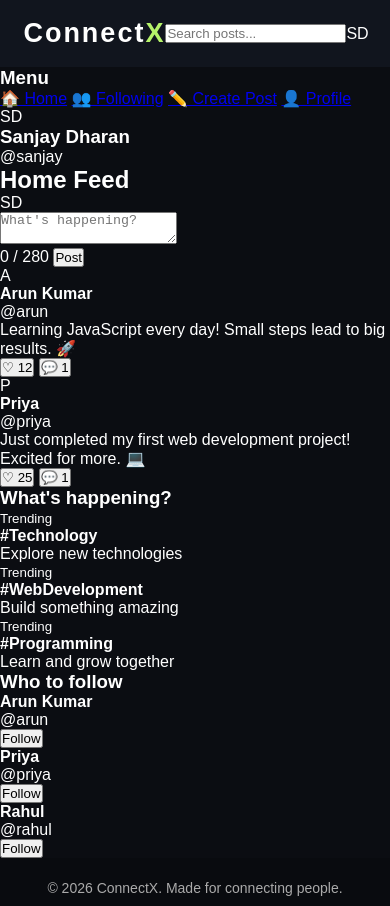
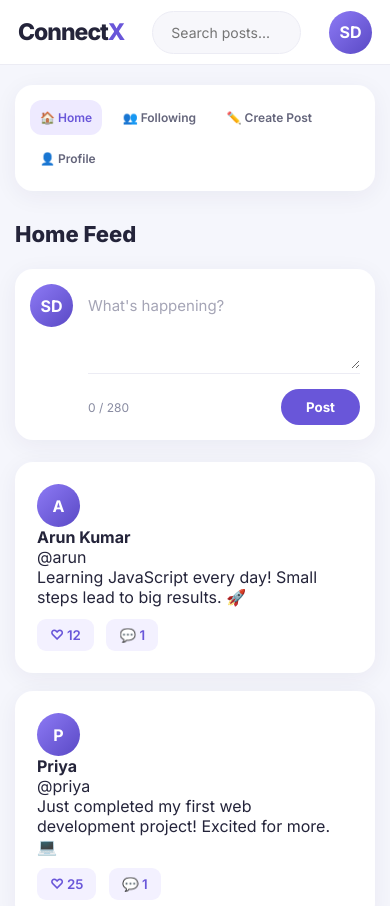
Before and after one commit to sanjaydharan1328-lab/Twitter-, a plain HTML site: page index.html in a window 390 px wide. Shown: the top 906 px of the page. Drawn offline with Linux system fonts and the light colour scheme.

Commit message:
Update style.css

```diff
--- a/style.css
+++ b/style.css
@@ -1,365 +1,400 @@
+
+/* =================================
+   CONNECTX - PREMIUM SOCIAL UI
+================================= */
+
+@import url('https://fonts.googleapis.com/css2?family=Inter:wght@400;500;600;700;800&display=swap');
+
+:root {
+    --primary: #6956d9;
+    --primary-light: #eeeaff;
+    --bg: #f5f6fc;
+    --surface: #ffffff;
+    --text: #24243a;
+    --muted: #888ba1;
+    --border: #ececf4;
+    --shadow: 0 5px 25px rgba(45, 42, 90, 0.06);
+}
 
 * {
     margin: 0;
     padding: 0;
     box-sizing: border-box;
+}
+
+html {
     scroll-behavior: smooth;
 }
 
 body {
-    font-family: Arial, sans-serif;
-    background: #0b0d12;
-    color: white;
+    font-family: 'Inter', sans-serif;
+    background: var(--bg);
+    color: var(--text);
+    min-height: 100vh;
 }
 
-/* Navigation */
+/* NAVBAR */
 
-header {
-    background: #11151e;
+.navbar {
+    height: 76px;
+    background: rgba(255,255,255,0.95);
+    border-bottom: 1px solid var(--border);
+    display: flex;
+    align-items: center;
+    justify-content: space-between;
+    padding: 0 7%;
     position: sticky;
     top: 0;
     z-index: 100;
-}
-
-.navbar {
-    display: flex;
-    justify-content: space-between;
-    align-items: center;
-    padding: 20px 8%;
+    backdrop-filter: blur(15px);
 }
 
 .logo {
-    font-size: 27px;
-    letter-spacing: 2px;
+    font-size: 28px;
+    font-weight: 800;
+    letter-spacing: -1px;
+    color: var(--text);
 }
 
-.logo span,
-.heading span {
-    color: #b6f36a;
+.logo span {
+    color: var(--primary);
 }
 
-.nav-links {
-    display: flex;
-    list-style: none;
-    gap: 30px;
+#searchInput {
+    width: 320px;
+    padding: 12px 18px;
+    border: 1px solid var(--border);
+    border-radius: 30px;
+    background: #f7f7fb;
+    outline: none;
+    font-size: 14px;
+    font-family: inherit;
 }
 
-.nav-links a {
-    color: white;
-    text-decoration: none;
-    transition: 0.3s;
+#searchInput:focus {
+    border-color: var(--primary);
+    background: white;
 }
 
-.nav-links a:hover {
-    color: #b6f36a;
+.nav-profile, .avatar {
+    width: 43px;
+    height: 43px;
+    border-radius: 50%;
+    display: flex;
+    align-items: center;
+    justify-content: center;
+    background: linear-gradient(135deg, #8d7af5, #5a49c5);
+    color: white;
+    font-weight: 700;
+    flex-shrink: 0;
 }
 
-.menu-btn {
-    display: none;
-    background: none;
-    border: none;
-    color: white;
-    font-size: 25px;
-    cursor: pointer;
+/* MAIN LAYOUT */
+
+.layout {
+    max-width: 1450px;
+    margin: 35px auto;
+    padding: 0 35px;
+    display: grid;
+    grid-template-columns: 240px minmax(400px, 1fr) 290px;
+    gap: 25px;
+    align-items: start;
 }
 
-/* Home */
+/* SIDEBAR */
 
-.home {
-    min-height: 90vh;
-    display: flex;
-    justify-content: space-between;
-    align-items: center;
-    padding: 70px 10%;
-    gap: 40px;
+.sidebar {
+    background: var(--surface);
+    padding: 25px 18px;
+    border-radius: 18px;
+    box-shadow: var(--shadow);
+    position: sticky;
+    top: 100px;
 }
 
-.home-content {
-    max-width: 600px;
+.sidebar > h3 {
+    font-size: 13px;
+    color: var(--muted);
+    text-transform: uppercase;
+    letter-spacing: 1px;
+    margin: 0 0 20px 10px;
 }
 
-.subtitle {
-    color: #b6f36a;
-    letter-spacing: 3px;
-    font-size: 13px;
+.menu-item,
+.sidebar > a {
+    display: flex;
+    align-items: center;
+    padding: 13px 14px;
+    margin-bottom: 8px;
+    text-decoration: none;
+    color: #64657b;
+    border-radius: 12px;
+    font-size: 14px;
+    font-weight: 600;
+    transition: 0.25s;
 }
 
-.home h1 {
-    font-size: 48px;
-    margin: 20px 0;
+.menu-item:hover,
+.sidebar > a:hover,
+.menu-item.active {
+    background: var(--primary-light);
+    color: var(--primary);
 }
 
-.home h1 span {
-    color: #b6f36a;
+.profile-card {
+    margin-top: 30px;
+    padding: 20px 10px;
+    border-top: 1px solid var(--border);
+    text-align: center;
 }
 
-.home h2 {
-    font-size: 28px;
+.profile-card .avatar {
+    margin: 0 auto 12px;
+}
+
+.profile-card h3 {
+    font-size: 15px;
+}
+
+.profile-card p {
+    font-size: 12px;
+    color: var(--muted);
+    margin-top: 5px;
+}
+
+/* MAIN FEED */
+
+.feed {
+    min-width: 0;
+}
+
+.feed > h2 {
+    font-size: 25px;
+    margin: 5px 0 22px;
+    font-weight: 800;
+}
+
+/* POST COMPOSER */
+
+.composer {
+    display: flex;
+    gap: 15px;
+    background: var(--surface);
+    padding: 22px;
+    border-radius: 18px;
+    box-shadow: var(--shadow);
+    margin-bottom: 22px;
+}
+
+.composer-content {
+    flex: 1;
+    min-width: 0;
+}
+
+#postInput {
+    width: 100%;
+    min-height: 85px;
+    resize: vertical;
+    border: none;
+    outline: none;
+    font-family: inherit;
+    font-size: 15px;
+    padding: 12px 0;
+    color: var(--text);
+    background: transparent;
+}
+
+#postInput::placeholder {
+    color: #a5a5b6;
+}
+
+.composer-bottom {
+    display: flex;
+    align-items: center;
+    justify-content: space-between;
+    border-top: 1px solid var(--border);
+    padding-top: 15px;
+    color: var(--muted);
+    font-size: 12px;
+}
+
+button {
+    cursor: pointer;
+    font-family: inherit;
+}
+
+#postButton {
+    background: var(--primary);
+    color: white;
+    border: none;
+    padding: 10px 25px;
+    border-radius: 25px;
+    font-weight: 700;
+    transition: 0.25s;
+}
+
+#postButton:hover {
+    background: #5140bd;
+    transform: translateY(-2px);
+}
+
+/* POSTS */
+
+#postsContainer {
+    display: flex;
+    flex-direction: column;
+    gap: 18px;
+}
+
+#postsContainer > * {
+    background: var(--surface);
+    padding: 22px;
+    border-radius: 18px;
+    box-shadow: var(--shadow);
+    overflow-wrap: anywhere;
+}
+
+#postsContainer button {
+    background: #f3f1ff;
+    color: var(--primary);
+    border: none;
+    padding: 8px 13px;
+    border-radius: 9px;
+    margin: 12px 8px 0 0;
+    font-weight: 600;
+}
+
+#postsContainer button:hover {
+    background: #e6e0ff;
+}
+
+/* RIGHT SIDEBAR */
+
+.right-sidebar {
+    display: flex;
+    flex-direction: column;
+    gap: 20px;
+}
+
+.trending,
+.suggestions {
+    background: var(--surface);
+    padding: 22px 18px;
+    border-radius: 18px;
+    box-shadow: var(--shadow);
+}
+
+.trending h3,
+.suggestions h3 {
+    font-size: 16px;
     margin-bottom: 20px;
 }
 
-.home-content p {
-    color: #aaa;
-    line-height: 1.8;
+.trend {
+    padding: 13px 0;
+    border-bottom: 1px solid var(--border);
 }
 
-.buttons {
-    margin-top: 30px;
+.trend:last-child {
+    border-bottom: none;
 }
 
-.btn {
-    display: inline-block;
-    padding: 13px 22px;
-    background: #b6f36a;
-    color: #111;
-    text-decoration: none;
-    border-radius: 5px;
-    margin-right: 10px;
-    font-weight: bold;
-    transition: 0.3s;
+.trend small {
+    color: var(--muted);
+    font-size: 11px;
 }
 
-.btn:hover {
-    transform: translateY(-4px);
+.trend h4 {
+    color: var(--primary);
+    font-size: 14px;
+    margin: 5px 0;
 }
 
-.btn.outline {
-    background: transparent;
-    border: 1px solid #b6f36a;
-    color: #b6f36a;
+.trend p {
+    font-size: 12px;
+    color: var(--muted);
 }
 
-.profile-box {
-    width: 300px;
-    height: 300px;
-    border: 2px solid #b6f36a;
-    border-radius: 50%;
-    display: flex;
-    justify-content: center;
-    align-items: center;
-    box-shadow: 0 0 50px #b6f36a33;
-    flex-shrink: 0;
+#suggestionsContainer > * {
+    padding: 13px 0;
+    border-bottom: 1px solid var(--border);
 }
 
-.profile-circle {
-    font-size: 90px;
-    font-weight: bold;
-    color: #b6f36a;
+/* FOOTER */
+
+footer {
+    text-align: center;
+    padding: 25px;
+    color: var(--muted);
+    font-size: 12px;
+    margin-top: 40px;
 }
 
-/* Common sections */
+/* RESPONSIVE */
 
-.section {
-    padding: 90px 10%;
-}
-
-.heading {
-    text-align: center;
-    font-size: 36px;
-    margin-bottom: 45px;
-}
-
-/* About */
-
-.about-content {
-    max-width: 800px;
-    margin: auto;
-    text-align: center;
-    color: #aaa;
-    font-size: 17px;
-    line-height: 2;
-}
-
-/* Skills */
-
-.skills-section {
-    background: #11151e;
-}
-
-.skills-container {
-    display: grid;
-    grid-template-columns: repeat(4, 1fr);
-    gap: 20px;
-}
-
-.skill-card {
-    background: #1b202b;
-    padding: 30px 15px;
-    text-align: center;
-    border-radius: 10px;
-    border: 1px solid #303744;
-    transition: 0.3s;
-}
-
-.skill-card:hover {
-    transform: translateY(-8px);
-    border-color: #b6f36a;
-}
-
-.skill-card h3 {
-    color: #b6f36a;
-    margin-bottom: 12px;
-}
-
-.skill-card p {
-    color: #aaa;
-    font-size: 14px;
-}
-
-/* Projects */
-
-.projects-container {
-    display: grid;
-    grid-template-columns: repeat(3, 1fr);
-    gap: 20px;
-}
-
-.project-card {
-    background: #1b202b;
-    padding: 30px;
-    border-radius: 10px;
-    border: 1px solid #303744;
-    transition: 0.3s;
-}
-
-.project-card:hover {
-    transform: translateY(-8px);
-    border-color: #b6f36a;
-}
-
-.project-card h3 {
-    color: #b6f36a;
-    margin-bottom: 18px;
-}
-
-.project-card p {
-    color: #aaa;
-    line-height: 1.7;
-    margin-bottom: 20px;
-}
-
-.project-card a {
-    color: #b6f36a;
-    text-decoration: none;
-}
-
-/* Contact */
-
-.contact-section {
-    text-align: center;
-    background: #11151e;
-}
-
-.contact-section p {
-    color: #aaa;
-    margin-bottom: 30px;
-}
-
-.contact-links {
-    display: flex;
-    justify-content: center;
-    gap: 20px;
-    flex-wrap: wrap;
-}
-
-.contact-links a {
-    color: #b6f36a;
-    border: 1px solid #b6f36a;
-    padding: 12px 25px;
-    border-radius: 5px;
-    text-decoration: none;
-    transition: 0.3s;
-}
-
-.contact-links a:hover {
-    background: #b6f36a;
-    color: #111;
-}
-
-/* Footer */
-
-footer {
-    padding: 22px;
-    text-align: center;
-    color: #aaa;
-    background: #090b0f;
-    font-size: 14px;
-}
-
-/* Responsive design */
-
-@media (max-width: 850px) {
-    .home {
-        flex-direction: column;
-        text-align: center;
-        justify-content: center;
+@media (max-width: 1100px) {
+    .layout {
+        grid-template-columns: 200px minmax(0, 1fr);
     }
 
-    .skills-container {
-        grid-template-columns: repeat(2, 1fr);
-    }
-
-    .projects-container {
-        grid-template-columns: 1fr 1fr;
+    .right-sidebar {
+        display: none;
     }
 }
 
-@media (max-width: 600px) {
+@media (max-width: 700px) {
     .navbar {
-        padding: 18px 6%;
+        padding: 0 18px;
+        height: 65px;
     }
 
-    .menu-btn {
-        display: block;
-    }
-
-    .nav-links {
-        display: none;
-        position: absolute;
-        top: 65px;
-        left: 0;
-        width: 100%;
-        background: #11151e;
-        padding: 25px;
-        flex-direction: column;
-        gap: 22px;
-    }
-
-    .nav-links.active {
-        display: flex;
-    }
-
-    .home {
-        padding: 70px 7%;
-    }
-
-    .home h1 {
-        font-size: 36px;
-    }
-
-    .home h2 {
+    .logo {
         font-size: 23px;
     }
 
-    .profile-box {
-        width: 220px;
-        height: 220px;
+    #searchInput {
+        width: 42%;
     }
 
-    .profile-circle {
-        font-size: 65px;
+    .layout {
+        display: flex;
+        flex-direction: column;
+        padding: 0 15px;
+        margin: 20px auto;
     }
 
-    .section {
-        padding: 65px 7%;
+    .sidebar {
+        position: static;
+        width: 100%;
+        padding: 12px;
     }
 
-    .heading {
-        font-size: 30px;
+    .sidebar > h3,
+    .profile-card {
+        display: none;
     }
 
-    .skills-container,
-    .projects-container {
-        grid-template-columns: 1fr;
+    .sidebar > a {
+        display: inline-flex;
+        padding: 10px;
+        margin: 3px;
+        font-size: 12px;
+    }
+
+    .feed {
+        width: 100%;
+    }
+
+    .feed > h2 {
+        font-size: 22px;
+    }
+
+    .composer {
+        padding: 15px;
+    }
+
+    .right-sidebar {
+        display: flex;
+        width: 100%;
     }
 }
```
